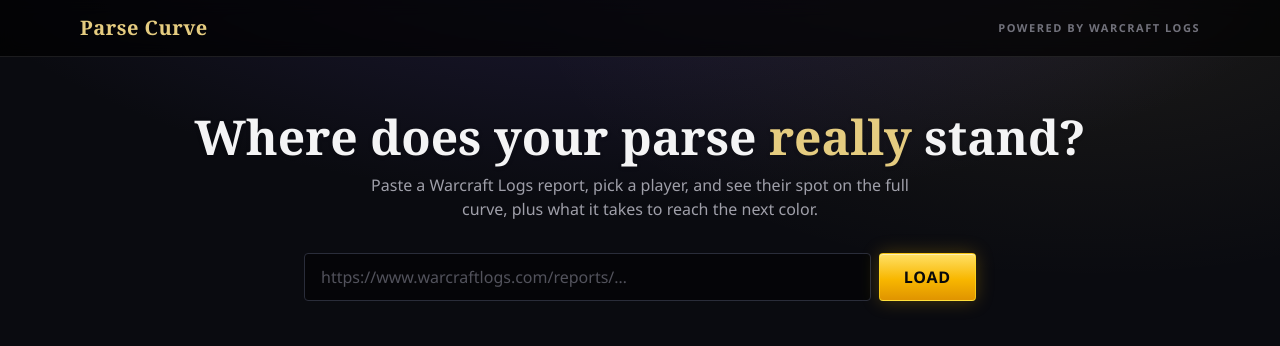
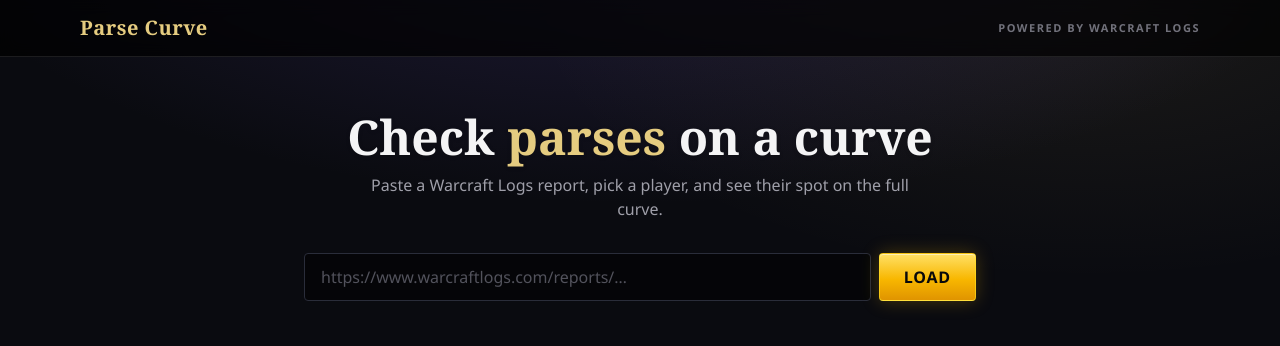
Before and after one commit to mkohnle/wcl-parse-curve, a website built with Vite: page src/client/index.html in a window 1280 px wide. Built offline with nearby package versions, Linux system fonts and the light colour scheme.

Commit message:
Shorten hero text

```diff
--- a/src/client/index.html
+++ b/src/client/index.html
@@ -17,11 +17,10 @@
     <main class="mx-auto max-w-6xl px-4 pb-24">
       <section class="py-10 text-center sm:py-14">
         <h1 class="font-display text-3xl font-bold text-zinc-100 drop-shadow sm:text-5xl">
-          Where does your parse <span class="text-gold">really</span> stand?
+          Check <span class="text-gold">parses</span> on a curve
         </h1>
         <p class="mx-auto mt-3 max-w-xl text-zinc-400">
-          Paste a Warcraft Logs report, pick a player, and see their spot on the full curve, plus what it takes to
-          reach the next color.
+          Paste a Warcraft Logs report, pick a player, and see their spot on the full curve.
         </p>
         <form id="load-form" class="mx-auto mt-8 flex max-w-2xl gap-2">
           <input
```
